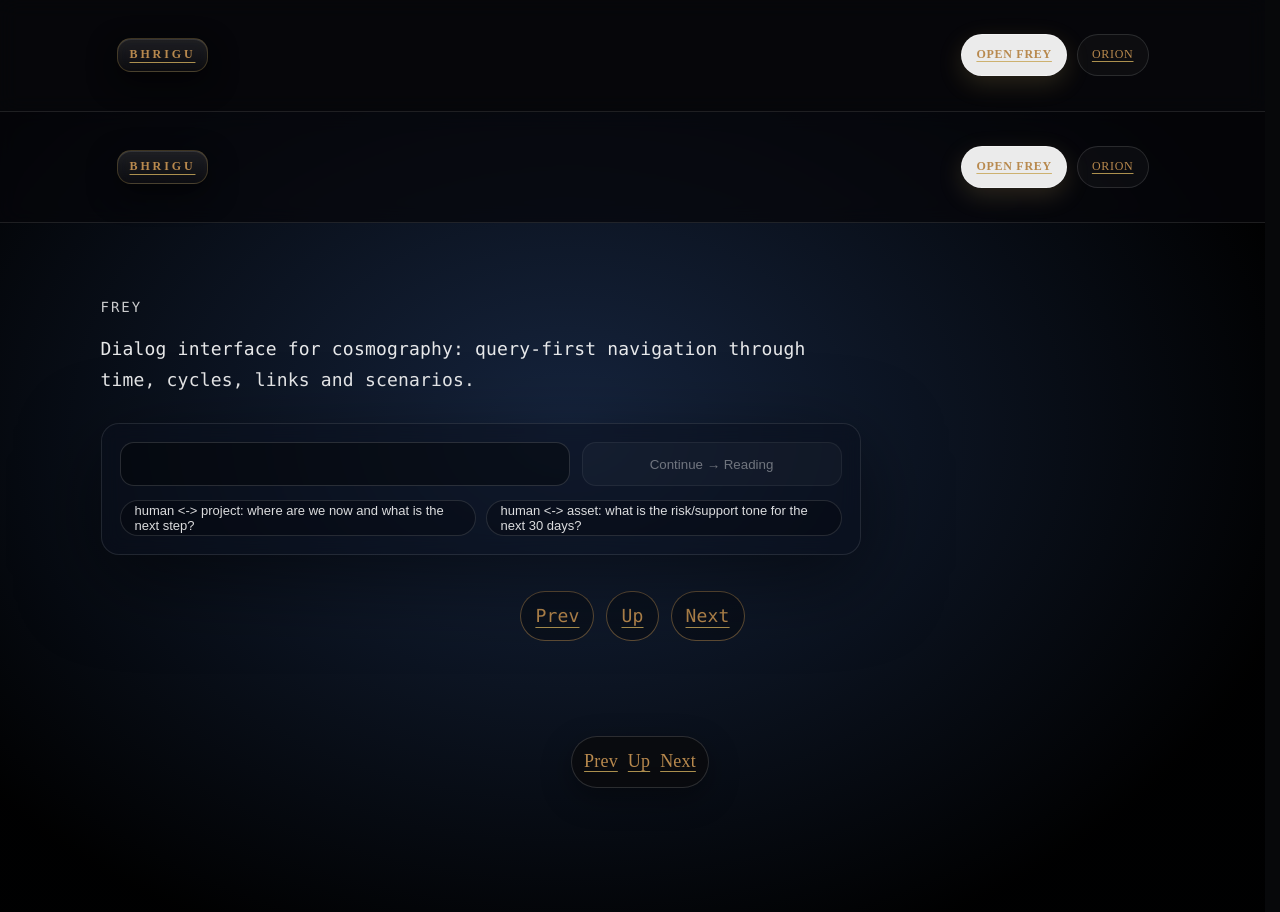
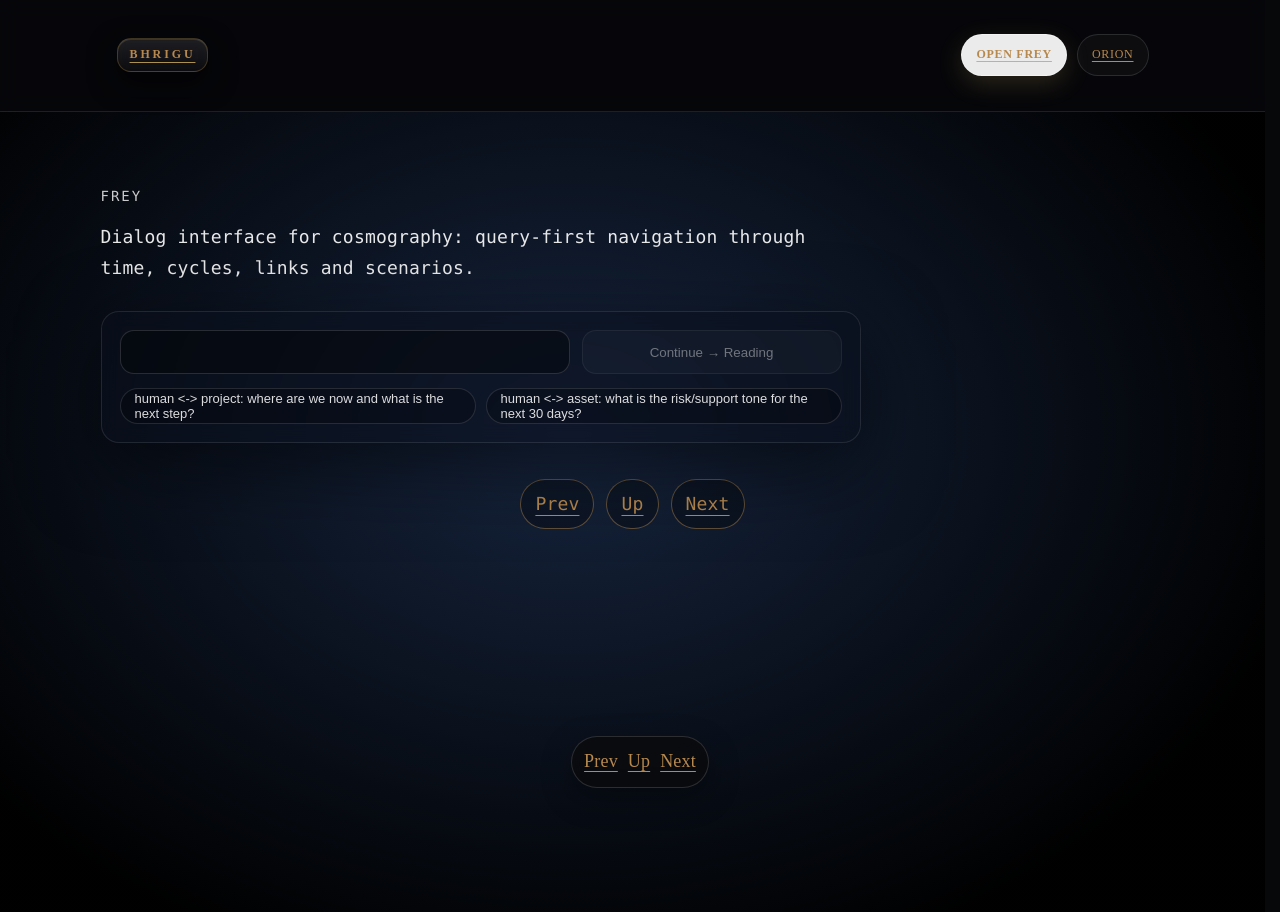
Before and after one commit to AiBhrigu/bhrigu-portal, a Next.js app: page /frey in a window 1280 px wide. Built offline with nearby package versions, Linux system fonts and the light colour scheme.

Commit message:
hdr: stabilize scroll gutter + dedupe frey header (ATOM_HDR_SCROLL_GUTTER_AND_FREY_HEADER_DEDUPE_v0_1)

```diff
--- a/components/BhriguPhiHeader.jsx
+++ b/components/BhriguPhiHeader.jsx
@@ -66,5 +66,5 @@ import React from "react"; export default function BhriguPhiHeader() { const css
   font-weight: 600;
 }
 .bh-brand .bh-sub:empty{ display:none; }
-`; return ( <header className="bh-header" data-hdr="HDR_CANON_GOLDENPATH_V0_1 HDR_LOGO_GUTTER_ALIGN_V0_5 HDR_PLAQUE_PREMIUM_V0_3" data-hdr-logo="HDR_LOGO_GUTTER_ALIGN_V0_5" data-ops="OPS_MARKERS_DATA_ATTRS_V0_2"> <div className="bh-shell"> <a className="bh-brand" href="/" aria-label="BHRIGU home"> <span className="bh-plaque"> <span className="bh-word">BHRIGU</span> <span className="bh-sub"></span> </span> </a> <div className="bh-ctas"> <a className="bh-btn bh-btn-primary" href="/frey" data-bh="FREY_CTA_PRIMARY_V0_6">Open Frey</a> <a className="bh-btn" href="/orion">ORION</a> </div> </div> <style>{css}</style> </header> );
+`; return ( <header className="bh-header" data-hdr="HDR_CANON_GOLDENPATH_V0_1 HDR_LOGO_GUTTER_ALIGN_V0_5 HDR_PLAQUE_PREMIUM_V0_3 HDR_SCROLL_GUTTER_STABLE_V0_1" data-hdr-logo="HDR_LOGO_GUTTER_ALIGN_V0_5" data-ops="OPS_MARKERS_DATA_ATTRS_V0_2"> <div className="bh-shell"> <a className="bh-brand" href="/" aria-label="BHRIGU home"> <span className="bh-plaque"> <span className="bh-word">BHRIGU</span> <span className="bh-sub"></span> </span> </a> <div className="bh-ctas"> <a className="bh-btn bh-btn-primary" href="/frey" data-bh="FREY_CTA_PRIMARY_V0_6">Open Frey</a> <a className="bh-btn" href="/orion">ORION</a> </div> </div> <style>{css}</style> </header> );
 }
--- a/pages/frey.js
+++ b/pages/frey.js
@@ -1,7 +1,6 @@
 import React, { useMemo, useState, useCallback } from "react";
 import Head from "next/head";
 import { useRouter } from "next/router";
-import BhriguPhiHeader from "../components/BhriguPhiHeader";
 
 const CHIPS = [
   "human <-> project: where are we now and what is the next step?",
@@ -52,7 +51,6 @@ export default function Frey() {
         data-frey-flow="FREY_QUERY_FLOW_UI_ONLY_V0_4"
         data-frey-inp="FREY_INPUT_STABILITY_V0_1"
       >
-        <BhriguPhiHeader />
 
         <main className="freyMain">
           <section className="freyHero">
```
